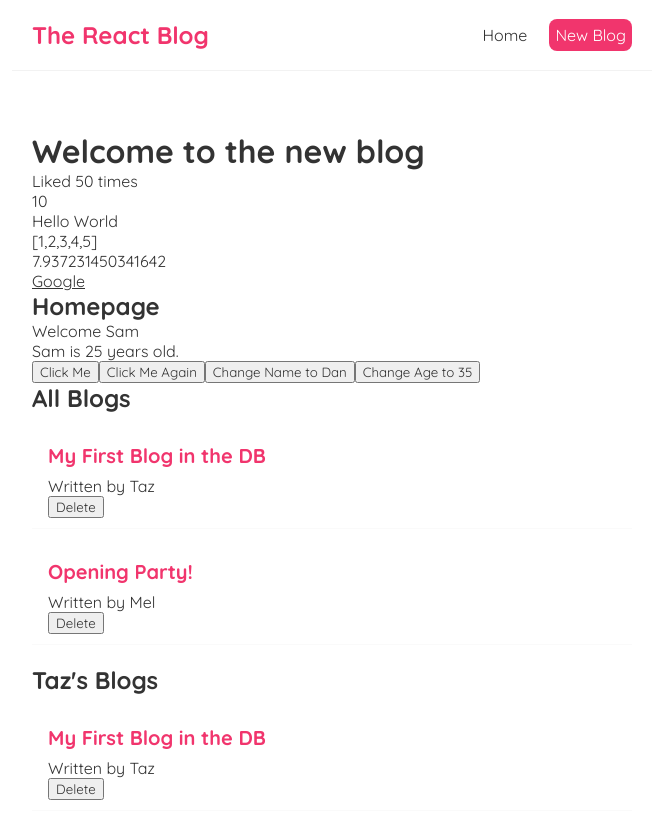
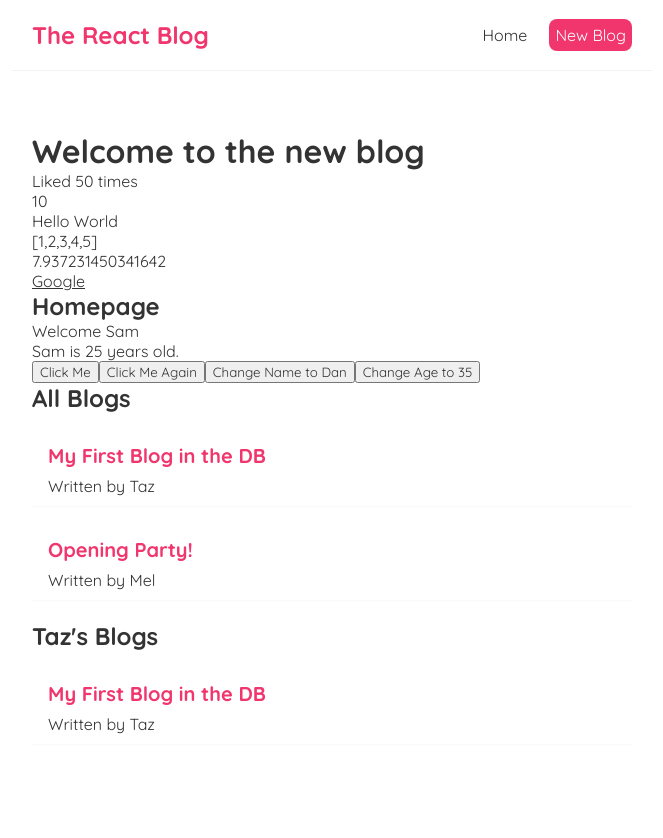
Before and after one commit to Samuel-Dainton/react-blog, a React (Create React App) app: page / in a window 1280 px wide. Shown: the top 838 px of the page, without its empty margins (308-971 px from the left). Built offline with nearby package versions, Linux system fonts and the light colour scheme; data requests are answered from the project's data file.

Commit message:
Moved fetch data to new reusable file

```diff
--- a/src/BlogList.js
+++ b/src/BlogList.js
@@ -1,4 +1,4 @@
-const BlogList = ({blogs, title, handleDelete}) => {
+const BlogList = ({blogs, title}) => {
 
 
     return (
@@ -8,7 +8,6 @@
                 <div className="blog-preview" key={blog.id}>
                     <h2>{blog.title}</h2>
                     <p>Written by {blog.author}</p>
-                    <button onClick={()=>handleDelete(blog.id)}>Delete</button>
                 </div>
             ))}
         </div>
--- a/src/Home.js
+++ b/src/Home.js
@@ -1,5 +1,6 @@
 import { useState, useEffect } from "react";
 import BlogList from "./BlogList";
+import useFetch from "./useFetch";
 
 const Home = () => {
 
@@ -14,9 +15,8 @@
     // let name = "Sam";
     const [name, setName] = useState('Sam');
     const [age, setAge] = useState(25);
-
-    const [isPending, setIsPending] = useState(true);
-    const [error, setError] = useState(null);
+    /* data: blogs gets the data and renames it blogs */
+    const {data: blogs, isPending, error} = useFetch('http://localhost:8000/blogs')
 
     /*
     const [blogs, setBlogs] = useState([
@@ -25,13 +25,6 @@
         { title: "Web dev top tips", body: "lorem ipsum...", author: 'Sam', id: 3 }
     ]);
     */
-
-    const [blogs, setBlogs] = useState(null);
-
-    const handleDelete = (id) => {
-        const newBlogs = blogs.filter(blog => blog.id !== id);
-        setBlogs(newBlogs);
-    }
 
     /* useEffect triggers every time the page is rendered with new information. Useful for fetching data.
     * by adding an empty array as a second param, the useEffect will only trigger on the first page load.
@@ -43,29 +36,7 @@
         console.log(blogs);
     }, [name]);
 
-    useEffect(() => {
-        setTimeout(()=>{
-        fetch('http://localhost:8000/blogs')
-            .then(res => {
-                console.log(res);
-                if(!res.ok) {
-                    throw Error("Could not fetch the data for that resource.")
-                }
-                return res.json();
-            })
-            .then(data => {
-                console.log(data);
-                setBlogs(data)
-                setIsPending(false)
-                setError(null)
-            })
-            .catch(err=>{
-                console.log(err.message);
-                setIsPending(false);
-                setError(err.message);
-            })
-        }, 1000)
-    }, []);
+
 
     /**
     * Where you reference a function, it automatically gains the e (event) obeject as its first param
@@ -108,8 +79,8 @@
             {error && <div>Could not fetch the data for that resource.</div>}
             {isPending && <div>Loading...</div>}
             {/* && checks if blogs and (right) are True, since blogs is not true at the start until the json is loaded, this skips the error */}
-            {blogs && <BlogList blogs={blogs} title="All Blogs" handleDelete={handleDelete} /> }
-            {blogs && <BlogList blogs={blogs.filter((blog)=>blog.author==="Taz")} title="Taz's Blogs" handleDelete={handleDelete} /> }
+            {blogs && <BlogList blogs={blogs} title="All Blogs" /> }
+            {blogs && <BlogList blogs={blogs.filter((blog)=>blog.author==="Taz")} title="Taz's Blogs" /> }
 
 
         </div>
--- /dev/null
+++ b/src/useFetch.js
@@ -0,0 +1,37 @@
+/* A custom hook MUST start with use - useFetch */
+import {useState, useEffect} from 'react';
+
+
+const useFetch = (url)=>{
+    const [isPending, setIsPending] = useState(true);
+    const [error, setError] = useState(null);
+    const [data, setData] = useState(null);
+
+    useEffect(() => {
+        setTimeout(()=>{
+        fetch(url)
+            .then(res => {
+                console.log(res);
+                if(!res.ok) {
+                    throw Error("Could not fetch the data for that resource.")
+                }
+                return res.json();
+            })
+            .then(data => {
+                console.log(data);
+                setData(data)
+                setIsPending(false)
+                setError(null)
+            })
+            .catch(err=>{
+                console.log(err.message);
+                setIsPending(false);
+                setError(err.message);
+            })
+        }, 1000)
+    }, [url]);
+
+    return {data, isPending, error}
+}
+
+export default useFetch;
```
